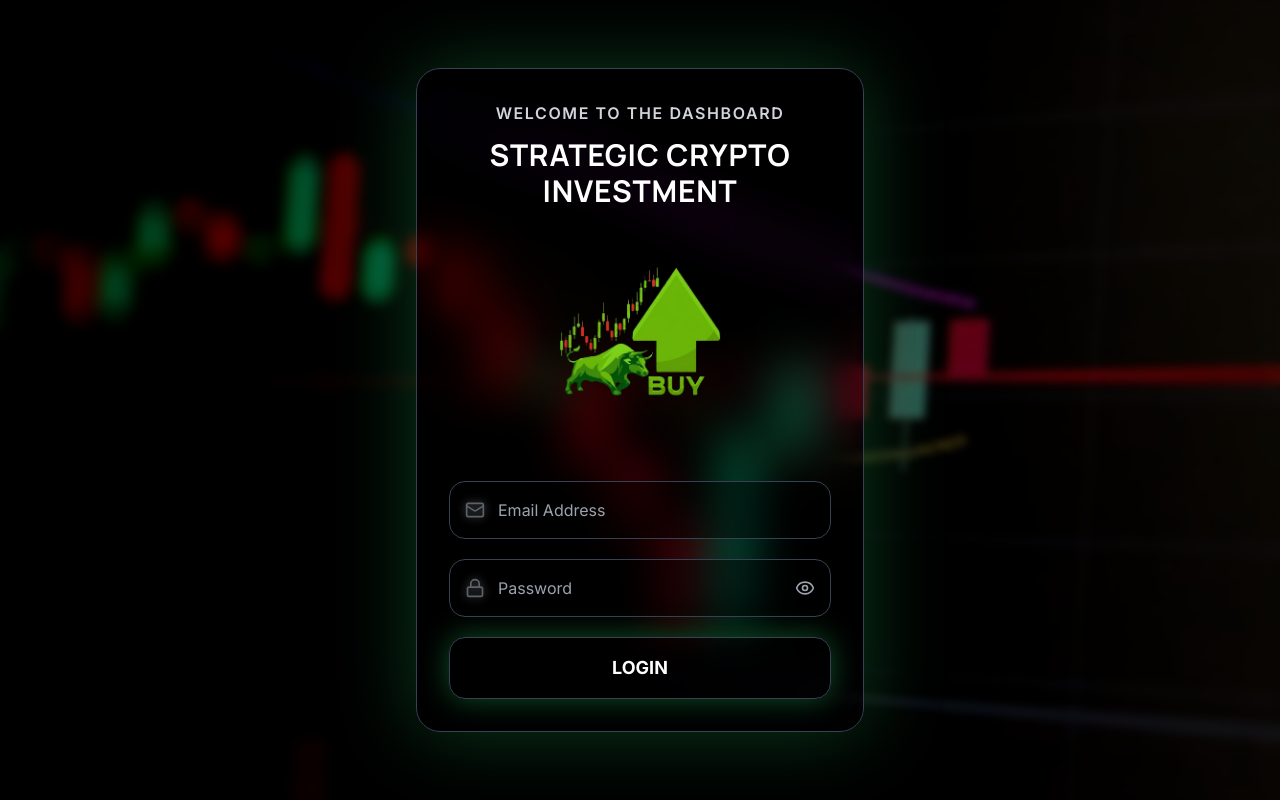
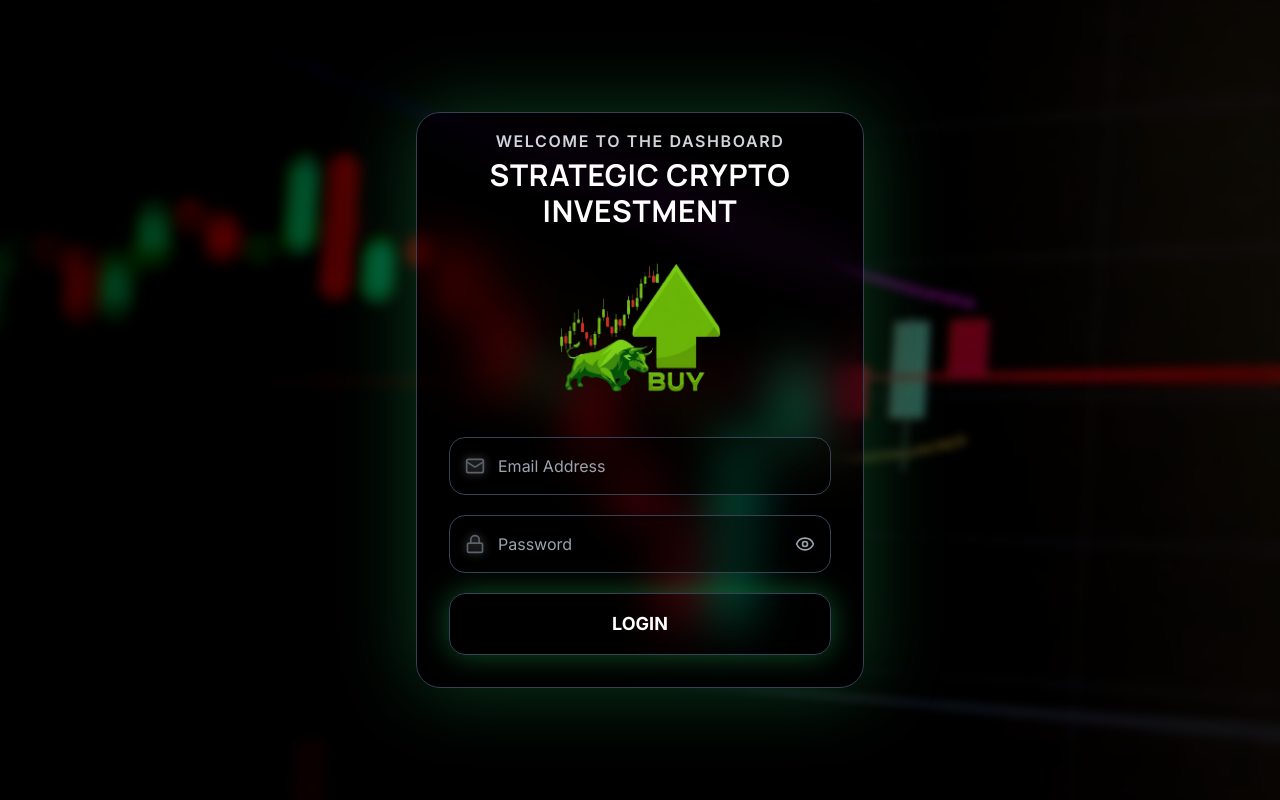
Before and after one commit to razzkyz/tradingtutorial, a React (Vite) app: page /login in a window 1280 px wide. Built offline with nearby package versions, Linux system fonts and the light colour scheme; no server answers.

Commit message:
padding md update

```diff
--- a/src/pages/Login.tsx
+++ b/src/pages/Login.tsx
@@ -111,16 +111,16 @@ export default function Login() {
         <div className="bg-gradient-to-b from-green-900/40 to-green-950/60 backdrop-blur-xl rounded-3xl border border-green-500/30 shadow-[0_0_80px_rgba(34,197,94,0.3)] overflow-hidden">
 
           {/* Header with Title and Logo */}
-          <div className="p-8 pb-6 text-center">
-            <p className="text-gray-300 text-base font-semibold tracking-widest uppercase mb-3">
+          <div className="p-4 pb-1 text-center">
+            <p className="text-gray-300 text-base font-semibold tracking-widest uppercase mb-1">
               WELCOME TO THE DASHBOARD
             </p>
-            <h1 className="text-white text-3xl font-bold tracking-wide mb-8">
+            <h1 className="text-white text-3xl font-bold tracking-wide mb-2">
               STRATEGIC CRYPTO INVESTMENT
             </h1>
 
             {/* Bull Logo with Arrow - Larger Size */}
-            <div className="flex items-center justify-center mb-4">
+            <div className="flex items-center justify-center mb-1">
               <img
                 src="/images/loginlogo.png"
                 alt="Bull"
@@ -152,7 +152,7 @@ export default function Login() {
           </div>
 
           {/* Form Section */}
-          <div className="px-8 pb-8 pt-2">
+          <div className="px-8 pb-8 pt-0">
             {error && (
               <div className="mb-4 p-3 bg-red-500/20 border border-red-500/50 rounded-xl text-red-200 text-sm flex items-center space-x-2">
                 <svg className="w-4 h-4 flex-shrink-0" fill="none" stroke="currentColor" viewBox="0 0 24 24">
```
